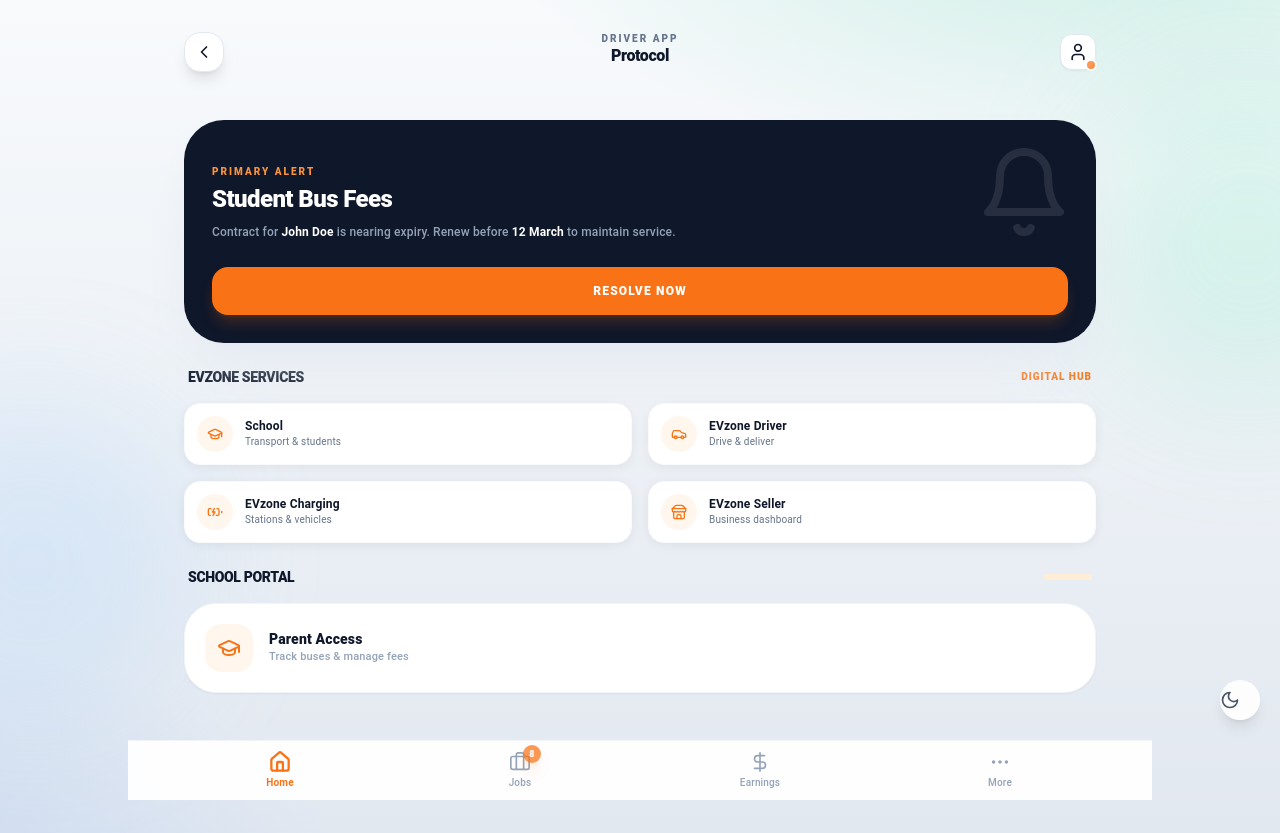
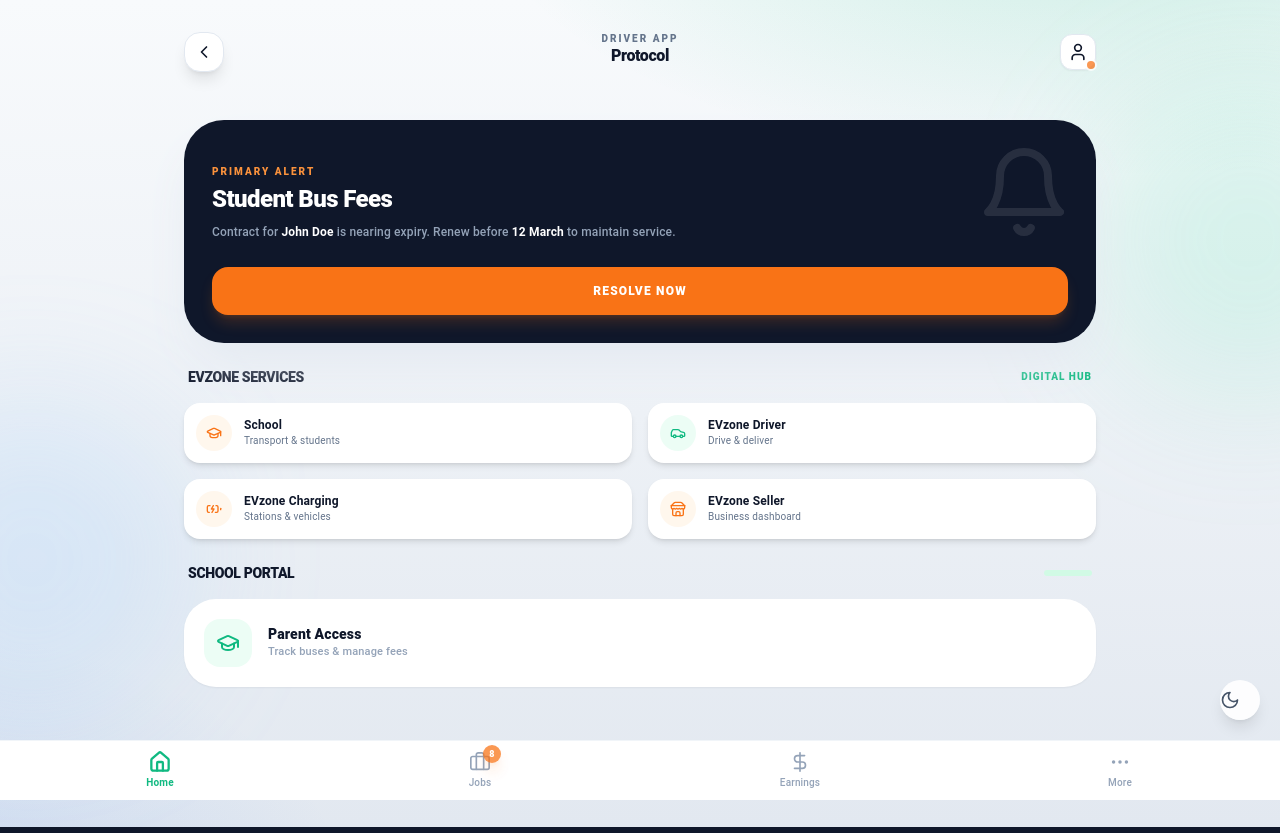
Before and after one commit to Joshua-Tihabwangye/Driver-s-app, a React (Vite) app: page /app/home in a window 1280 px wide. Built offline with nearby package versions, Linux system fonts and the light colour scheme.

Commit message:
Improved the UI layout of more pages across the system

```diff
--- a/src/components/BottomNav.tsx
+++ b/src/components/BottomNav.tsx
@@ -25,7 +25,7 @@ function BottomNavItem({ icon: Icon, label, active, onClick, isDark, badge }: Bo
       onClick={onClick}
       className={`flex flex-1 flex-col items-center justify-center py-2 transition-colors duration-200 active:scale-95 ${
         active
-          ? "text-orange-500"
+          ? "text-[#10b981]"
           : isDark
             ? "text-slate-500 hover:text-slate-300"
             : "text-slate-400 hover:text-slate-600"
@@ -40,7 +40,9 @@ function BottomNavItem({ icon: Icon, label, active, onClick, isDark, badge }: Bo
           }`}
         />
         {badge != null && badge > 0 && (
-          <span className="absolute -top-1.5 -right-2.5 flex h-[18px] min-w-[18px] items-center justify-center rounded-full bg-orange-500 px-1 text-[9px] font-black text-white shadow-lg shadow-orange-500/30 animate-pulse">
+          <span className={`absolute -top-1.5 -right-2.5 flex h-[18px] min-w-[18px] items-center justify-center rounded-full px-1 text-[9px] font-black text-white shadow-lg animate-pulse ${
+            active ? "bg-[#10b981] shadow-emerald-500/30" : "bg-orange-500 shadow-orange-500/30"
+          }`}>
             {badge > 99 ? "99+" : badge}
           </span>
         )}
@@ -125,10 +127,10 @@ export default function BottomNav({ isVisible = true }: { isVisible?: boolean })
       style={{ bottom: 0 }}
     >
       <div
-        className={`mx-auto flex h-[60px] w-full items-center transition-all duration-300 max-w-[640px] md:max-w-3xl lg:max-w-5xl md:px-6 lg:px-8 ${
+        className={`flex h-[60px] w-full items-center transition-all duration-300 ${
           isDark
-            ? "bg-[#020617]/98 border-t border-white/[0.04]"
-            : "bg-white/95 border-t border-slate-100"
+            ? "bg-[#020617] border-t border-white/[0.04]"
+            : "bg-white border-t border-slate-100"
         } backdrop-blur-xl`}
         style={{ paddingBottom: "env(safe-area-inset-bottom)" }}
       >
--- a/src/components/MetricCard.tsx
+++ b/src/components/MetricCard.tsx
@@ -29,8 +29,8 @@ export default function MetricCard({
       type="button"
       onClick={onClick}
       disabled={!onClick}
-      className={`flex flex-col rounded-2xl bg-cream dark:bg-slate-800 px-4 py-4 shadow-sm border-2 border-orange-500/10 flex-1 min-w-[0] group hover:scale-[1.02] hover:shadow-md hover:border-orange-500/30 transition-all duration-300 ${clickableStyles} ${
-        variant === "active" ? "border-orange-500 bg-[#fffdf5] dark:bg-orange-950/10" : ""
+      className={`flex flex-col rounded-2xl bg-white dark:bg-slate-800 px-4 py-4 shadow-sm border border-slate-100 dark:border-slate-700 flex-1 min-w-[0] group hover:scale-[1.02] hover:shadow-md hover:border-emerald-500/20 transition-all duration-300 ${clickableStyles} ${
+        variant === "active" ? "border-emerald-500 bg-emerald-50/10 dark:bg-emerald-950/20" : ""
       }`}
     >
       <div className="flex items-center justify-between mb-2 w-full text-left">
@@ -38,7 +38,7 @@ export default function MetricCard({
           {label}
         </span>
         {Icon && (
-          <div className="flex h-7 w-7 items-center justify-center rounded-lg bg-white dark:bg-slate-700 text-slate-400 group-hover:bg-orange-50 group-hover:text-orange-500 dark:group-hover:bg-orange-900/20 transition-colors shadow-sm">
+          <div className="flex h-7 w-7 items-center justify-center rounded-lg bg-white dark:bg-slate-700 text-slate-400 group-hover:bg-emerald-50 group-hover:text-emerald-500 dark:group-hover:bg-emerald-900/20 transition-colors shadow-sm border border-emerald-500/10">
             <Icon className="h-3.5 w-3.5" />
           </div>
         )}
--- a/src/index.css
+++ b/src/index.css
@@ -6,28 +6,37 @@
    CSS Custom Properties – Light (default)
    ────────────────────────────────────────────── */
 :root {
-  --evz-green: #12c98c;
-  --evz-green-dim: #059669;
+  /* Brand Core */
+  --evz-brand-green: #12c98c;
+  --evz-brand-green-dim: #059669;
+  --evz-brand-green-soft: rgba(18, 201, 140, 0.08);
+  --evz-brand-green-border: rgba(18, 201, 140, 0.15);
+
+  --evz-brand-orange: #f77f00;
+  --evz-brand-orange-dim: #ea580c;
+  --evz-brand-orange-soft: rgba(247, 127, 0, 0.1);
+  --evz-brand-orange-border: rgba(247, 127, 0, 0.15);
+
+  /* Semantic UI Map */
+  --evz-green: var(--evz-brand-green);
+  --evz-green-dim: var(--evz-brand-green-dim);
+  --evz-orange: var(--evz-brand-orange);
+  --evz-orange-dim: var(--evz-brand-orange-dim);
+
+  /* Surfaces & Borders */
   --evz-stage: #f8fafc;
-  --evz-surface: #fffdf5;
-  --evz-surface-alt: #fdf9e8;
-  --evz-border: #f0ede4;
-  --evz-orange: #f77f00;
-  --evz-orange-soft: rgba(247, 127, 0, 0.1);
-  --evz-orange-border: rgba(247, 127, 0, 0.2);
-  --evz-text: #1e293b;
+  --evz-surface: #ffffff;
+  --evz-surface-alt: #f1f5f9;
+  --evz-border: #e2e8f0;
+  --evz-text: #0f172a;
   --evz-text-secondary: #64748b;
-  --evz-card-dark-bg: #0b1e3a;
-  --evz-card-dark-text: #ffffff;
-  --evz-card-dark-border: transparent;
+
   --evz-input-bg: #ffffff;
-  --evz-input-border: #dde5e4;
-  --evz-header-bg: linear-gradient(135deg, #a8e6cf 0%, #03cd8c 50%, #02b77c 100%);
-  --evz-nav-bg: #03cd8c;
-  --evz-chart-bg: #f1f5f9;
-  --evz-stat-bg: #ffffff;
-  --evz-stat-border: #e2e8f0;
-  --evz-banner-blue: #00a3ff;
+  --evz-input-border: #e2e8f0;
+  --evz-header-bg: linear-gradient(135deg, #a8e6cf 0%, #12c98c 50%, #059669 100%);
+  --evz-nav-bg: #ffffff;
+  --evz-nav-border: #e2e8f0;
+
   --evz-overlay-bg: rgba(255, 255, 255, 0.95);
 }
 
@@ -48,29 +57,38 @@
    CSS Custom Properties – Dark
    ────────────────────────────────────────────── */
 .dark {
-  --evz-green: #10b981;
-  --evz-green-dim: #059669;
-  --evz-stage: #0f172a;
-  --evz-surface: #1e293b;
-  --evz-surface-alt: #263348;
+  /* Brand Core */
+  --evz-brand-green: #10b981;
+  --evz-brand-green-dim: #059669;
+  --evz-brand-green-soft: rgba(16, 185, 129, 0.1);
+  --evz-brand-green-border: rgba(16, 185, 129, 0.2);
+
+  --evz-brand-orange: #f97316;
+  --evz-brand-orange-dim: #ea580c;
+  --evz-brand-orange-soft: rgba(249, 115, 22, 0.15);
+  --evz-brand-orange-border: rgba(249, 115, 22, 0.2);
+
+  /* Semantic UI Map */
+  --evz-green: var(--evz-brand-green);
+  --evz-green-dim: var(--evz-brand-green-dim);
+  --evz-orange: var(--evz-brand-orange);
+  --evz-orange-dim: var(--evz-brand-orange-dim);
+
+  /* Surfaces & Borders */
+  --evz-stage: #020617;
+  --evz-surface: #0f172a;
+  --evz-surface-alt: #1e293b;
   --evz-border: #334155;
-  --evz-orange: #fb923c;
-  --evz-orange-soft: rgba(251, 146, 60, 0.15);
-  --evz-orange-border: rgba(251, 146, 60, 0.25);
-  --evz-text: #e2e8f0;
+  --evz-text: #f1f5f9;
   --evz-text-secondary: #94a3b8;
-  --evz-card-dark-bg: #0f172a;
-  --evz-card-dark-text: #e2e8f0;
-  --evz-card-dark-border: #334155;
-  --evz-input-bg: #263348;
-  --evz-input-border: #475569;
-  --evz-header-bg: linear-gradient(135deg, #0b1220 0%, #111827 45%, #1f2937 100%);
-  --evz-nav-bg: #111827;
-  --evz-chart-bg: #263348;
-  --evz-stat-bg: #263348;
-  --evz-stat-border: #334155;
-  --evz-banner-blue: #0369a1;
-  --evz-overlay-bg: rgba(30, 41, 59, 0.95);
+
+  --evz-input-bg: #1e293b;
+  --evz-input-border: #334155;
+  --evz-header-bg: linear-gradient(135deg, #020617 0%, #0f172a 50%, #1e293b 100%);
+  --evz-nav-bg: #020617;
+  --evz-nav-border: #1e293b;
+
+  --evz-overlay-bg: rgba(2, 6, 23, 0.95);
 }
 
 /* ──────────────────────────────────────────────
@@ -86,11 +104,23 @@
   scrollbar-width: none;
 }
 
-/* Ensure the icon + title block inside each phone header stays vertically centered */
-header > .pointer-events-none.absolute {
-  display: flex;
-  align-items: center;
-  justify-content: center;
+/* ──────────────────────────────────────────────
+   Frame Utilities (Opt-in)
+   ────────────────────────────────────────────── */
+.evz-frame-green {
+  border: 1px solid var(--evz-brand-green-border) !important;
+}
+
+.evz-frame-orange {
+  border: 1px solid var(--evz-brand-orange-border) !important;
+}
+
+.evz-shadow {
+  box-shadow: 0 4px 6px -1px rgba(0, 0, 0, 0.05), 0 2px 4px -1px rgba(0, 0, 0, 0.03) !important;
+}
+
+.dark .evz-shadow {
+  box-shadow: 0 4px 6px -1px rgba(0, 0, 0, 0.3), 0 2px 4px -1px rgba(0, 0, 0, 0.2) !important;
 }
 
 /* ──────────────────────────────────────────────
@@ -588,5 +618,5 @@ body {
 .dark .rounded-2xl:not(input):not(textarea):not(select):not(nav *),
 .dark .rounded-3xl:not(input):not(textarea):not(select),
 .dark .rounded-\[2\.5rem\]:not(input):not(textarea):not(select) {
-  border-color: rgba(251, 146, 60, 0.15) !important;
+  border-color: rgba(255, 255, 255, 0.05) !important;
 }
--- a/src/screens/D01.tsx
+++ b/src/screens/D01.tsx
@@ -44,10 +44,10 @@ function ServiceCard({ icon: Icon, title, subtitle, onClick }: any) {
     <button
       type="button"
       onClick={onClick}
-      className="flex items-center rounded-2xl bg-white px-3 py-3 shadow-[0_2px_12px_rgba(0,0,0,0.06)] active:scale-[0.98] transition-transform text-left border border-slate-50 hover:border-orange-500/20"
+      className="flex items-center rounded-2xl bg-white px-3 py-3 shadow-md active:scale-[0.98] transition-transform text-left hover:border-emerald-500/30"
     >
-      <div className="mr-3 flex h-9 w-9 items-center justify-center rounded-full bg-orange-50">
-        <Icon className="h-4 w-4 text-orange-500" />
+      <div className={`mr-3 flex h-9 w-9 items-center justify-center rounded-full ${title.includes("Driver") ? "bg-emerald-50" : "bg-orange-50"}`}>
+        <Icon className={`h-4 w-4 ${title.includes("Driver") ? "text-emerald-500" : "text-orange-500"}`} />
       </div>
       <div className="flex flex-col items-start overflow-hidden">
         <span className="text-xs font-semibold text-slate-900 truncate w-full">{title}</span>
@@ -118,7 +118,7 @@ export default function DriverHomeScreen() {
             <h2 className="text-sm font-black text-slate-900 tracking-tight uppercase">
               EVzone Services
             </h2>
-            <span className="text-[10px] uppercase font-black text-orange-500 tracking-widest">Digital Hub</span>
+            <span className="text-[10px] uppercase font-black text-emerald-500 tracking-widest">Digital Hub</span>
           </div>
 
           <div className="grid grid-cols-2 gap-4">
@@ -140,17 +140,17 @@ export default function DriverHomeScreen() {
         <section className="space-y-4">
           <div className="flex items-center justify-between px-1">
             <h2 className="text-sm font-black text-slate-900 tracking-tight uppercase">School Portal</h2>
-            <div className="h-1.5 w-12 bg-orange-100 rounded-full" />
+            <div className="h-1.5 w-12 bg-emerald-100 rounded-full" />
           </div>
 
           <button
             type="button"
             onClick={() => navigate("/driver/safety/hub/expanded")}
-            className="w-full rounded-[2rem] border border-slate-100 bg-white p-5 flex items-center justify-between shadow-sm hover:shadow-md active:scale-[0.98] transition-all group"
+            className="w-full rounded-[2rem] bg-white p-5 flex items-center justify-between shadow-sm hover:shadow-md active:scale-[0.98] transition-all group"
           >
             <div className="flex items-center space-x-4 text-left">
-              <div className="flex h-12 w-12 items-center justify-center rounded-2xl bg-orange-50 group-hover:bg-orange-500 transition-colors">
-                <GraduationCap className="h-6 w-6 text-orange-500 group-hover:text-white transition-colors" />
+              <div className="flex h-12 w-12 items-center justify-center rounded-2xl bg-emerald-50 group-hover:bg-emerald-500 transition-colors">
+                <GraduationCap className="h-6 w-6 text-emerald-500 group-hover:text-white transition-colors" />
               </div>
               <div className="flex flex-col">
                 <span className="text-sm font-black text-slate-900">
--- a/src/screens/D45.tsx
+++ b/src/screens/D45.tsx
@@ -47,11 +47,11 @@ export default function RideRequestsPromptScreen() {
             >
               <ChevronLeft className="h-5 w-5 text-white" />
             </button>
-            <div className="flex h-12 w-12 items-center justify-center rounded-2xl bg-white border border-orange-50 text-orange-500 shadow-sm">
+            <div className="flex h-12 w-12 items-center justify-center rounded-2xl bg-emerald-50 border border-emerald-500/10 text-emerald-500 shadow-sm">
               <ListFilter className="h-6 w-6" />
             </div>
             <div className="flex flex-col">
-              <span className="text-[10px] tracking-[0.2em] font-black uppercase text-slate-400">MISSION ADVISORY</span>
+              <span className="text-[10px] tracking-[0.2em] font-black uppercase text-emerald-500">MISSION ADVISORY</span>
               <p className="text-sm font-black text-slate-900 uppercase tracking-tight mt-0.5">Interactive Job Matrix</p>
             </div>
           </div>
--- a/src/screens/D73.tsx
+++ b/src/screens/D73.tsx
@@ -49,7 +49,7 @@ export default function SurgePricingScreen() {
                 <Zap className="h-6 w-6" />
               </div>
               <div className="flex flex-col">
-                <span className="text-[10px] tracking-[0.2em] uppercase font-black text-amber-500">
+                <span className="text-[10px] tracking-[0.2em] uppercase font-black text-emerald-500">
                   Surge Now
                 </span>
                 <p className="text-sm font-bold">
@@ -59,7 +59,7 @@ export default function SurgePricingScreen() {
             </div>
             <div className="flex flex-col items-end text-[10px] text-slate-400 font-bold uppercase tracking-widest text-right">
               <span className="inline-flex items-center">
-                <Activity className="h-3 w-3 mr-1 text-orange-500" />
+                <Activity className="h-3 w-3 mr-1 text-emerald-500" />
                 High Demand
               </span>
               <span>Next 45 min</span>
```
Also changed, not shown: src/data/constants.ts (+4 -4 lines), src/screens/D11.tsx (+4 -4 lines), src/screens/D33.tsx (+4 -4 lines), src/screens/D44.tsx (+5 -5 lines), src/screens/D69.tsx (+6 -6 lines), src/screens/D97.tsx (+5 -5 lines), 4 other files (tests, documents, lock files or other folders).
